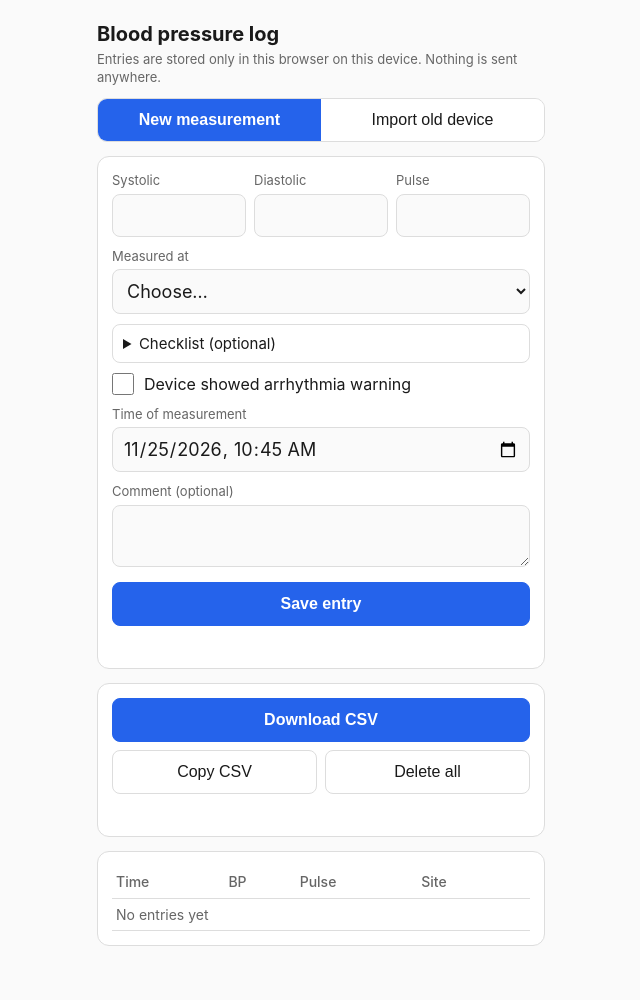
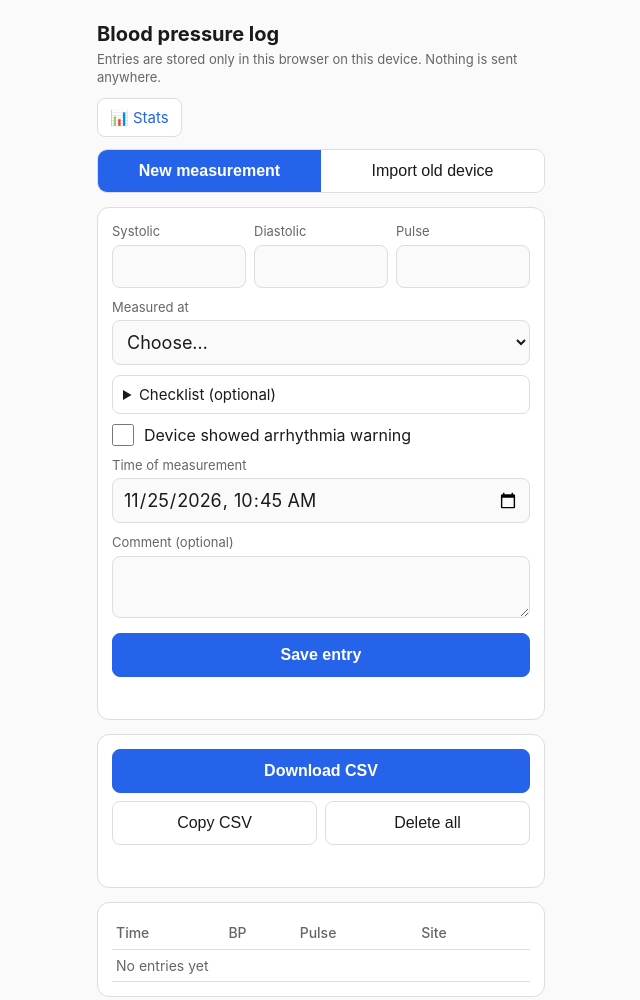
Before and after one commit to neeleengelmann/bplog, a plain HTML site: page index.html in a window 1280 px wide. Shown: the whole page, without its empty margins (319-959 px from the left). Before the commit the page ends 976 px from the top, so only its background shows below. Drawn offline with Linux system fonts and the light colour scheme.

Commit message:
Add files via upload

```diff
--- a/index.html
+++ b/index.html
@@ -12,6 +12,7 @@
   @media (prefers-color-scheme: dark) {
     :root { --bg:#141414; --fg:#eee; --muted:#9a9a9a; --line:#333; --accent:#60a5fa; --card:#1e1e1e; --warn:#f87171; --imp:#a78bfa; }
   }
+  a.nav { display:inline-block; font-size:15px; padding:8px 12px; border:1px solid var(--line); border-radius:8px; color:var(--accent); text-decoration:none; background:var(--card); margin-bottom:12px; }
   * { box-sizing:border-box; }
   body { margin:0; font:16px/1.4 -apple-system, system-ui, sans-serif; background:var(--bg); color:var(--fg); }
   main { max-width:480px; margin:0 auto; padding:16px; }
@@ -59,6 +60,7 @@
 <main>
   <h1>Blood pressure log</h1>
   <div class="sub">Entries are stored only in this browser on this device. Nothing is sent anywhere.</div>
+  <a class="nav" href="stats.html">📊 Stats</a>
 
   <div class="tabs">
     <button id="tabNew" class="on" type="button">New measurement</button>
```
Also changed, not shown: stats.html (+3 -0 lines).
